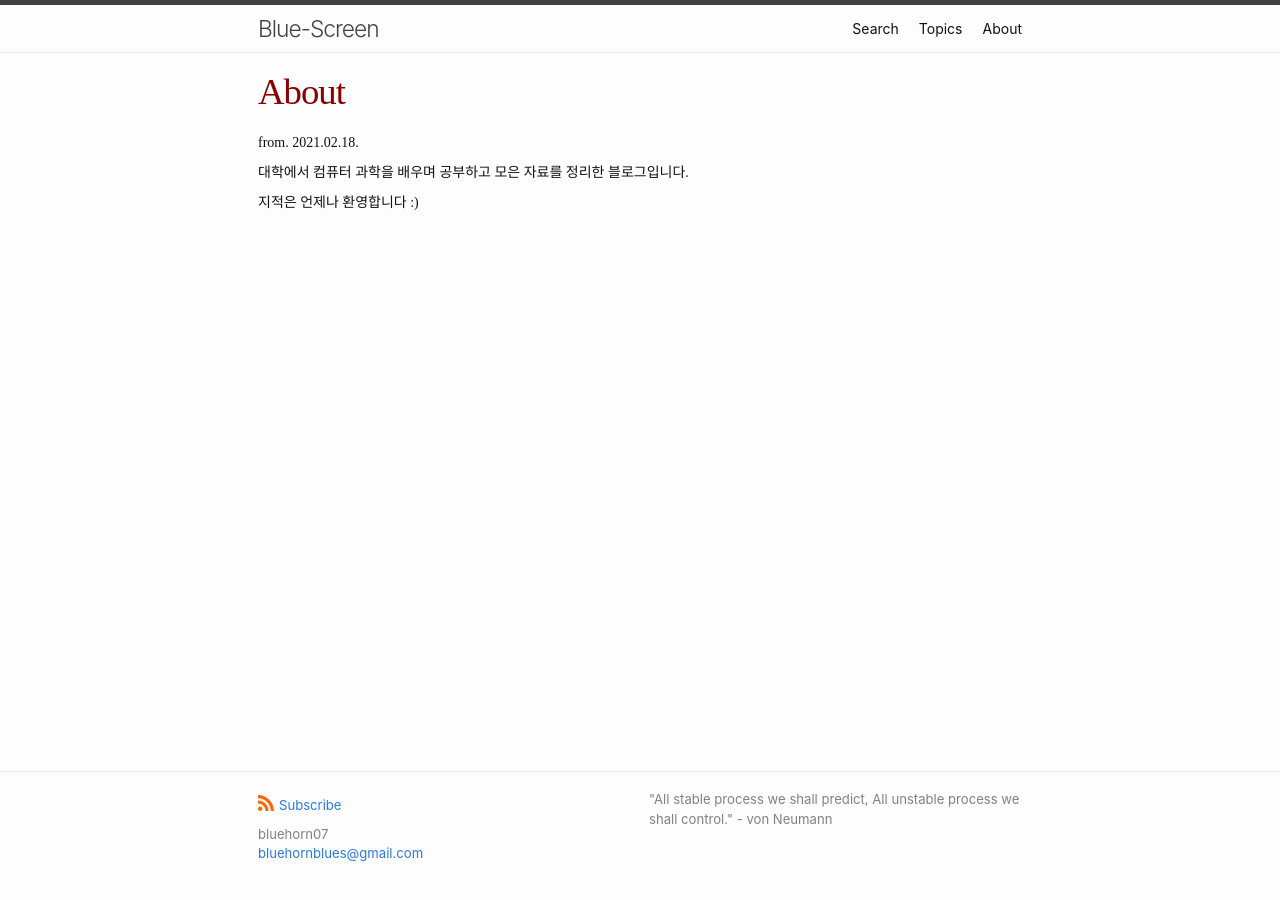
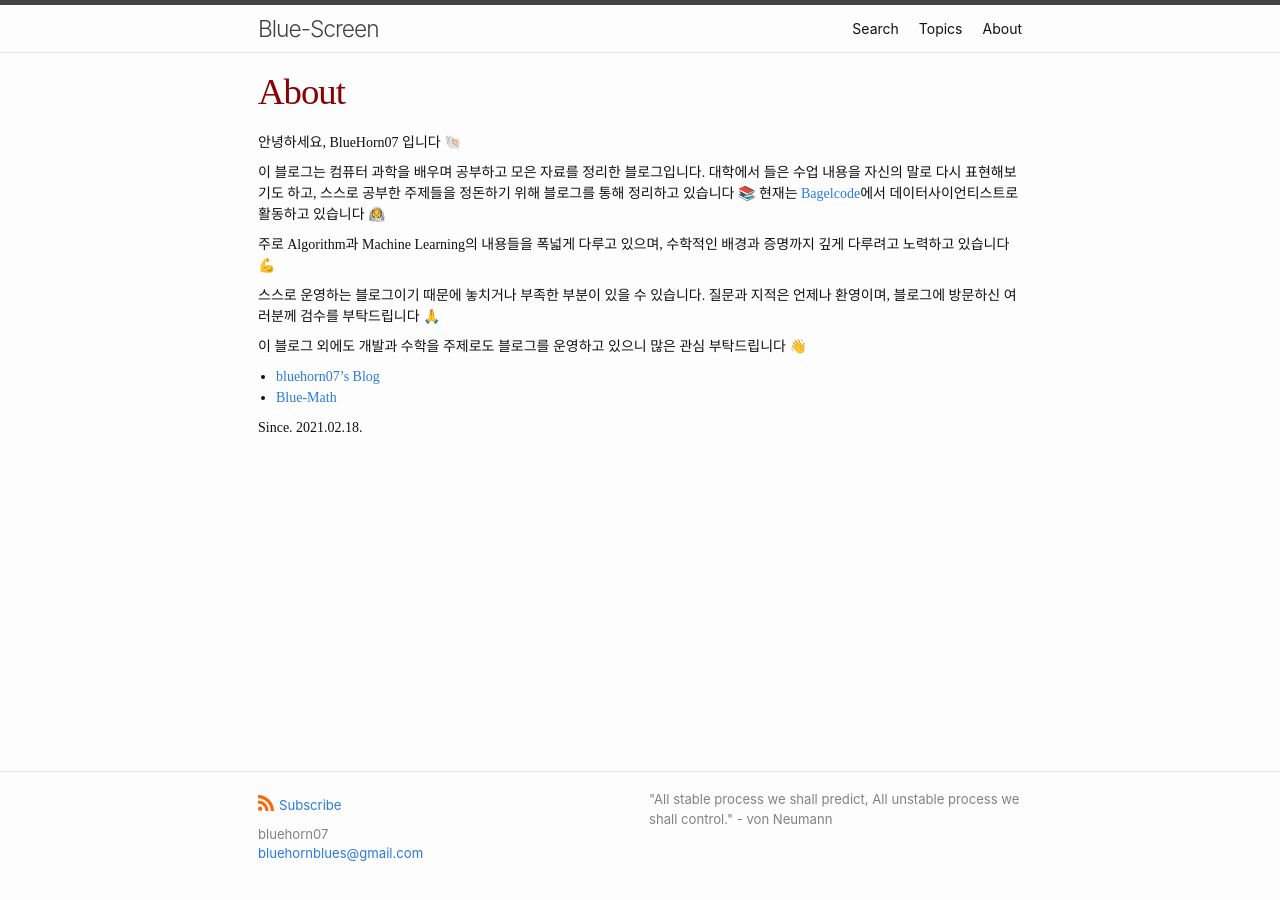
Before and after one commit to BlueHorn07/computer_science, a Jekyll site: the page built from about.md, in a window 1280 px wide. Built offline with Jekyll 4.4.1, drawn with Linux system fonts in a browser that asks for light colours; nearby versions of some CDN libraries; some web fonts are replaced.

Commit message:
update blog description

```diff
--- a/about.md
+++ b/about.md
@@ -4,8 +4,17 @@ title: About
 permalink: /about/
 ---
 
-from. 2021.02.18.
+안녕하세요, BlueHorn07 입니다 🐚
 
-대학에서 컴퓨터 과학을 배우며 공부하고 모은 자료를 정리한 블로그입니다.
+이 블로그는 컴퓨터 과학을 배우며 공부하고 모은 자료를 정리한 블로그입니다. 대학에서 들은 수업 내용을 자신의 말로 다시 표현해보기도 하고, 스스로 공부한 주제들을 정돈하기 위해 블로그를 통해 정리하고 있습니다 📚 현재는 [Bagelcode](https://site.bagelcode.com/)에서 데이터사이언티스트로 활동하고 있습니다 👨‍🚀
 
-지적은 언제나 환영합니다 :)
+주로 Algorithm과 Machine Learning의 내용들을 폭넓게 다루고 있으며, 수학적인 배경과 증명까지 깊게 다루려고 노력하고 있습니다 💪
+
+스스로 운영하는 블로그이기 때문에 놓치거나 부족한 부분이 있을 수 있습니다. 질문과 지적은 언제나 환영이며, 블로그에 방문하신 여러분께 검수를 부탁드립니다 🙏
+
+이 블로그 외에도 개발과 수학을 주제로도 블로그를 운영하고 있으니 많은 관심 부탁드립니다 👋
+
+- [bluehorn07's Blog](https://bluehorn07.github.io/)
+- [Blue-Math](https://bluehorn07.github.io/mathematics/)
+
+Since. 2021.02.18.
```
